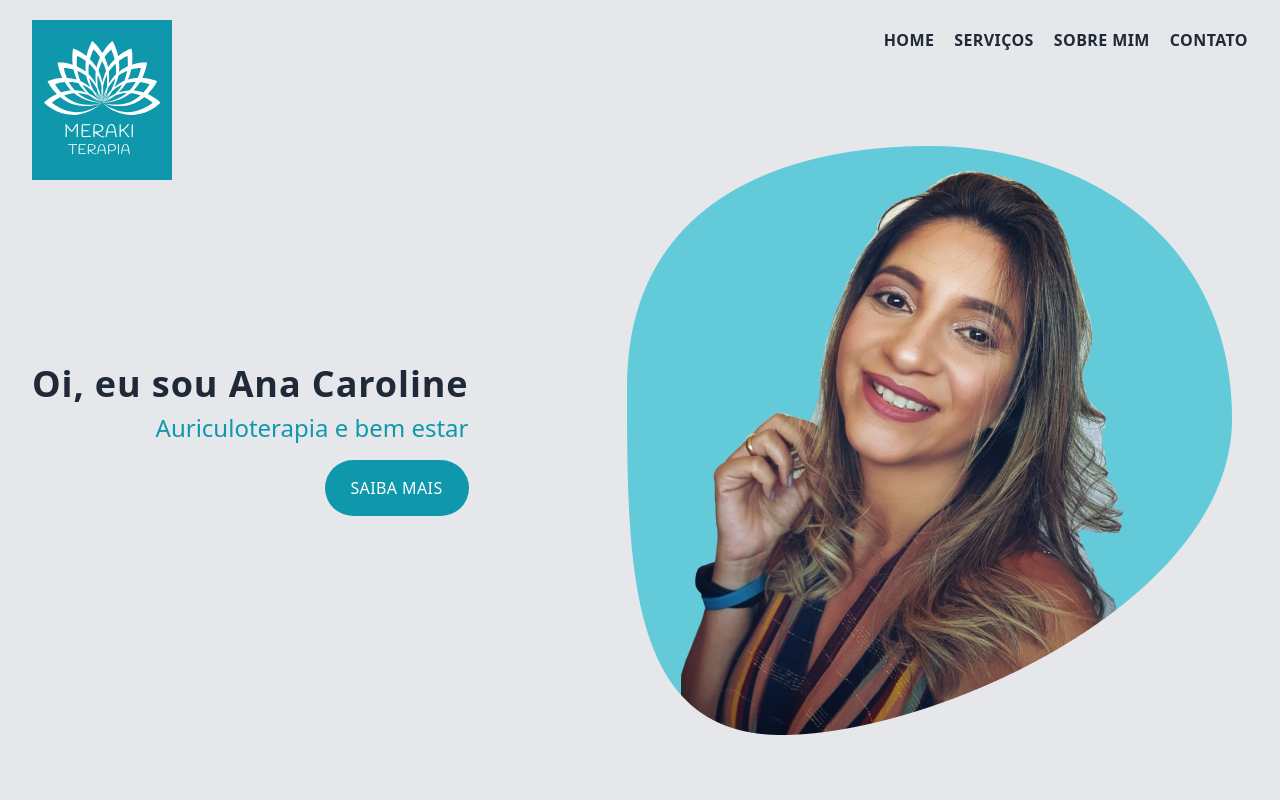
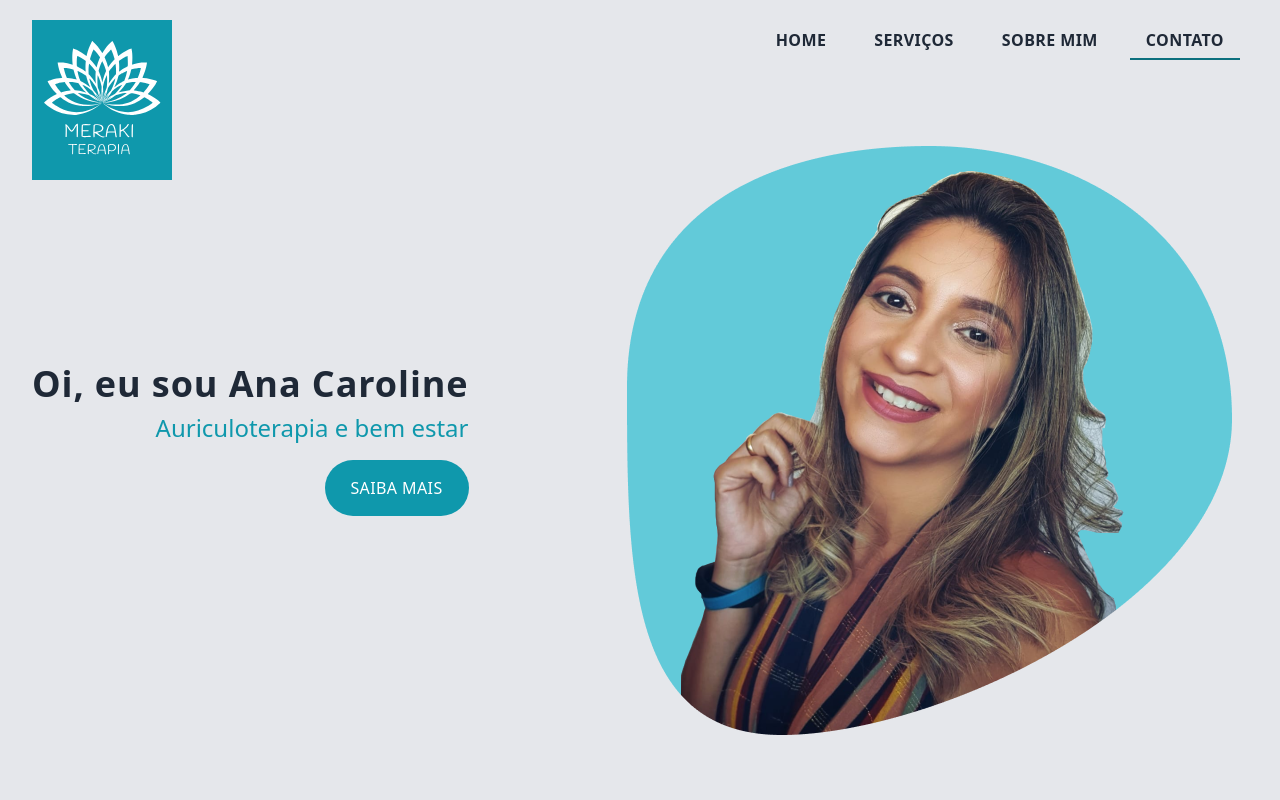
Before and after one commit to santanarscs/meraki-blog, a Next.js app: page / in a window 1280 px wide. Shown: the top 800 px of the page. Built offline with nearby package versions, Linux system fonts and the light colour scheme.

Commit message:
add react scroll

```diff
--- a/package.json
+++ b/package.json
@@ -12,11 +12,13 @@
     "axios": "^0.21.4",
     "next": "latest",
     "react": "^17.0.2",
-    "react-dom": "^17.0.2"
+    "react-dom": "^17.0.2",
+    "react-scroll": "^1.8.4"
   },
   "devDependencies": {
     "@types/node": "^16.9.4",
     "@types/react": "^17.0.22",
+    "@types/react-scroll": "^1.8.3",
     "autoprefixer": "^10.2.6",
     "postcss": "^8.3.5",
     "tailwindcss": "^2.2.4",
--- a/src/components/Header.tsx
+++ b/src/components/Header.tsx
@@ -1,8 +1,19 @@
 import Link from 'next/link'
 import { MenuIcon } from '@heroicons/react/solid'
 import { useEffect, useState } from 'react'
+import { Link as LinkScroll } from 'react-scroll'
+
 function Header() {
+
   const [scrolled, setScrolled] = useState(false)
+  const [activeLink, setActiveLink] = useState(null)
+  const [scrollActive, setScrollActive] = useState(false)
+
+  useEffect(() => {
+    window.addEventListener('scroll', () => {
+      setScrollActive(window.scroll > 20);
+    })
+  },[])
 
   useEffect(() => {
     window.onscroll = () => {
@@ -30,8 +41,80 @@ function Header() {
           </div>
         </div>
         <nav className="hidden sm:block justify-self-end">
-          <ul className="flex space-x-5 uppercase font-semibold tracking-wide text-gray-800">
-            <li>
+          <ul className="flex uppercase font-semibold tracking-wide text-gray-800">
+          <LinkScroll
+              activeClass="active"
+              to="home"
+              spy={true}
+              smooth={true}
+              duration={1000}
+              onSetActive={() => {
+                setActiveLink("home");
+              }}
+              className={
+                "px-4 py-2 mx-2 cursor-pointer animation-hover inline-block relative" +
+                (activeLink === "home"
+                  ? " text-orange-500 animation-active "
+                  : " text-black-500 hover:text-orange-500 a")
+              }
+            >
+              home
+            </LinkScroll>
+          <LinkScroll
+              activeClass="active"
+              to="services"
+              spy={true}
+              smooth={true}
+              duration={1000}
+              onSetActive={() => {
+                setActiveLink("services");
+              }}
+              className={
+                "px-4 py-2 mx-2 cursor-pointer animation-hover inline-block relative" +
+                (activeLink === "services"
+                  ? " text-orange-500 animation-active "
+                  : " text-black-500 hover:text-orange-500 a")
+              }
+            >
+              Serviços
+            </LinkScroll>
+            <LinkScroll
+              activeClass="active"
+              to="about"
+              spy={true}
+              smooth={true}
+              duration={1000}
+              onSetActive={() => {
+                setActiveLink("about");
+              }}
+              className={
+                "px-4 py-2 mx-2 cursor-pointer animation-hover inline-block relative" +
+                (activeLink === "about"
+                  ? " text-orange-500 animation-active "
+                  : " text-black-500 hover:text-orange-500 a")
+              }
+            >
+              Sobre mim
+            </LinkScroll>
+            <LinkScroll
+              activeClass="active"
+              to="contact"
+              spy={true}
+              smooth={true}
+              duration={1000}
+              onSetActive={() => {
+                setActiveLink("contact");
+              }}
+              className={
+                "px-4 py-2 mx-2 cursor-pointer animation-hover inline-block relative" +
+                (activeLink === "contact"
+                  ? " text-orange-500 animation-active "
+                  : " text-black-500 hover:text-orange-500 a")
+              }
+            >
+              Contato
+            </LinkScroll>
+            {/* <li>
               <Link href="#home">
                 <a>Home</a>
               </Link>
@@ -50,7 +133,7 @@ function Header() {
               <Link href="#contact">
                 <a>Contato</a>
               </Link>
-            </li>
+            </li> */}
           </ul>
         </nav>
         <button className="sm:hidden">
--- a/src/styles/global.css
+++ b/src/styles/global.css
@@ -10,4 +10,55 @@
   .content {
     @apply w-full max-w-7xl m-auto
   }
+
+  .animation-hover:after {
+    background: none repeat scroll 0 0 transparent;
+    content: "";
+    height: 2px;
+    transition: width 0.3s ease 0s, left 0.3s ease 0s;
+    @apply w-0 bg-brand-dark left-1/2 block bottom-0 absolute;
+  }
+  .animation-active:after {
+    @apply left-0 w-full;
+  }
+  .animation-hover:hover:after {
+    @apply left-0 w-full;
+  }
+
+  li.custom-list:before {
+    content: "\2022"; /* bullet point, for screen readers */
+    text-indent: -9999999px; /* move the bullet point out of sight */
+
+    width: 0.4em;
+    height: 1em;
+    background-repeat: no-repeat;
+
+    background-size: 0.4em 0.7em;
+    background-position: 0 0.3em;
+    font-size: 300%;
+    top: -0.35em;
+    @apply absolute block;
+  }
+  li.circle-check:before {
+    background-image: url("/assets/Icon/checklist.svg");
+    left: -0.7em;
+    top: -0.4em;
+  }
+  li.check:before {
+    left: -0.5em;
+    background-image: url("/assets/Icon/jam_check.svg");
+    top: -0.5em;
+    font-size: 400%;
+  }
+  /* Slideshow */
+  .slick-dots li {
+    @apply inline-block;
+  }
+  .slick-dots span {
+    @apply bg-gray-500;
+  }
+  .slick-dots .slick-active span {
+    @apply bg-brand-dark rounded-l-full rounded-r-full w-12;
+  }
+
 }
```
Also changed, not shown: 1 other file (tests, documents, lock files or other folders).
